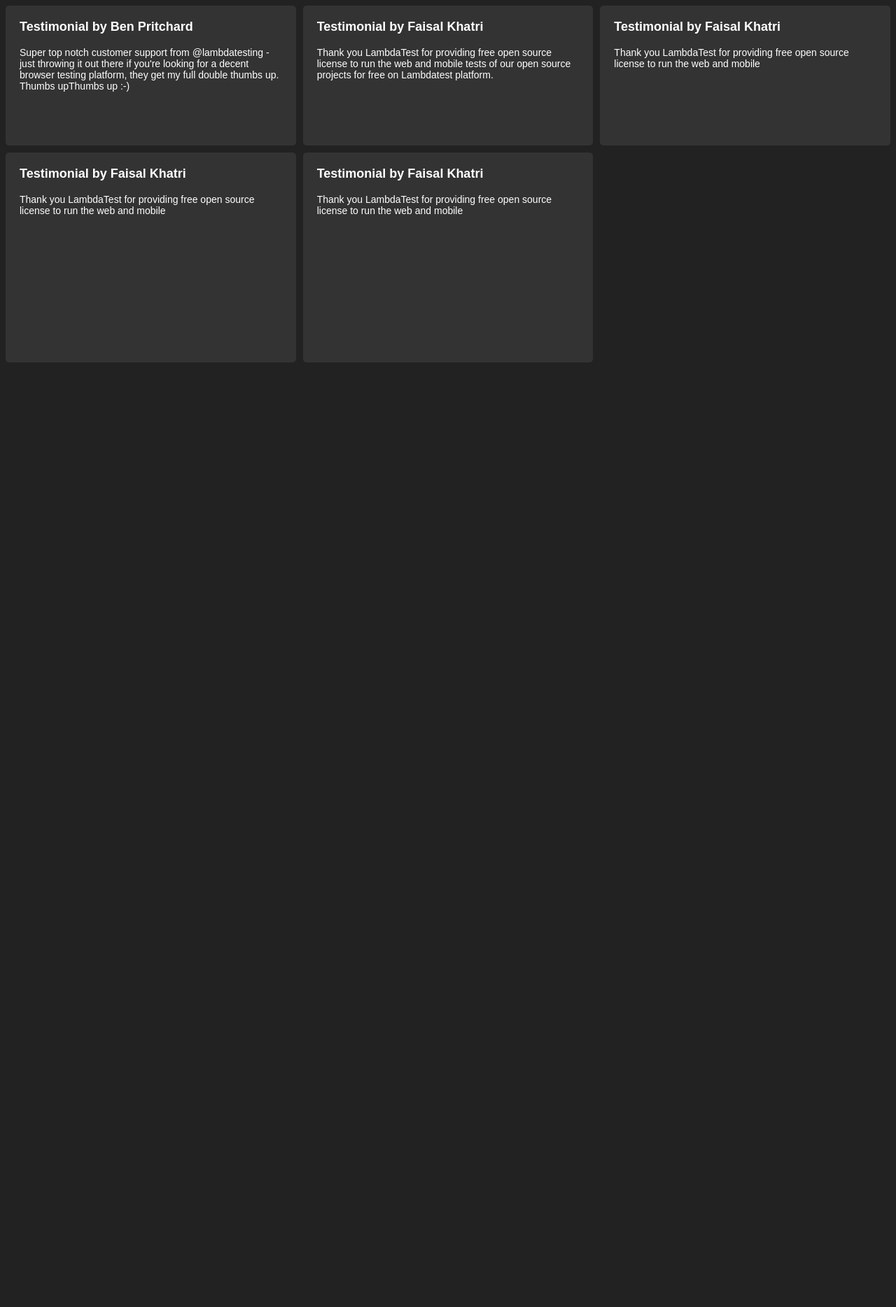
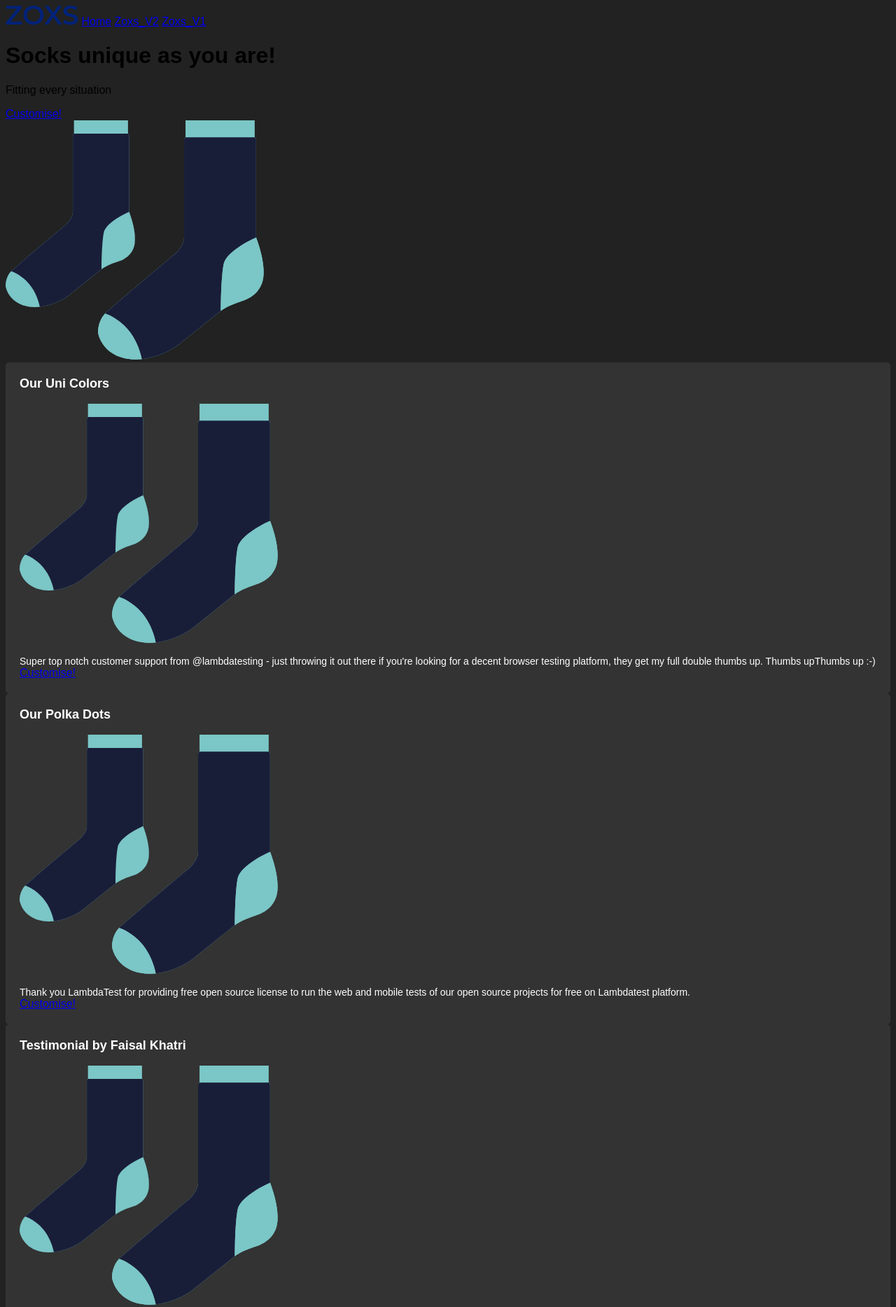
Before and after one commit to TamaraWe/test, a plain HTML site: page zoxs_v2_column_layout.html in a window 1280 px wide. Shown: the top 1868 px of the page at 70% size. Before the commit the page ends 800 px from the top, so only its background shows below. Drawn offline with Linux system fonts and the light colour scheme; a script that the page names is missing.

Commit message:
Update zoxs_v2_column_layout.html

```diff
--- a/zoxs_v2_column_layout.html
+++ b/zoxs_v2_column_layout.html
@@ -12,30 +12,95 @@
     <link href="https://fonts.googleapis.com/css2?family=Montserrat:ital,wght@0,100..900;1,100..900&display=swap" rel="stylesheet">
   </head>
   <body>
+    <header>
+      <nav class="flex-row gap-m section-m">
+        <img class="logo" src="assets\logo_zoxs.svg" alt="Logo zoxs"/>
+          <a href="#">Home</a>
+          <a href="./zoxs_v2_column_layout.html">Zoxs_V2</a>
+          <a href="./index.html">Zoxs_V1</a>
+      </nav>
+    </header>
     <main>
-      <div class="grid-container">
-        <div class="grid-item">
-          <h3>Testimonial by Ben Pritchard </h3>
+
+      <div class="section-l flex-row bg-ligth-blue">
+        <div class="hero section-m flex-row">
+          <div class="flex-column">
+            <h1>Socks unique as you are!</h1>
+            <p>Fitting every situation</p>
+            <a class="button bg-ligth-pink" href="./index.html">Customise!</a>
+          </div>
+          <div class="flex-column">
+            <img src="assets\uni_socks_illustration.svg" alt="Logo zoxs"/>
+          </div>
+        </div>
+      </div>
+
+      <div class="section-m grid gap-m">
+        <div class="grid-item flex-column gap-m shadow-pink">
+          <h3>Our Uni Colors</h3>
+          <img src="assets\uni_socks_illustration.svg" alt="Logo zoxs"/>
+          <p>Super top notch customer support from @lambdatesting - just throwing it out there if you're looking for a decent browser testing platform, they get my full double thumbs up. Thumbs upThumbs up :-)</p>
+          <a class="button bg-ligth-pink" href="./index.html">Customise!</a>
+        </div>
+        <div class="grid-item flex-column gap-m shadow-pink">
+          <h3>Our Polka Dots</h3>
+          <img src="assets\uni_socks_illustration.svg" alt="Logo zoxs"/>
+          <p>Thank you LambdaTest for providing free open source license to run the web and mobile tests of our open source projects for free on Lambdatest platform.</p>
+          <a class="button bg-ligth-pink" href="./index.html">Customise!</a>
+        </div>
+        <div class="grid-item flex-column gap-m shadow-pink">
+          <h3>Testimonial by Faisal Khatri</h3>
+          <img src="assets\uni_socks_illustration.svg" alt="Logo zoxs"/>
+          <p>Thank you LambdaTest for providing free open source license to run the web and mobile</p>
+          <a class="button bg-ligth-pink" href="./index.html">Customise!</a>
+        </div>
+      </div>
+
+
+      <div class="section-m grid gap-m">
+        <div class="grid-item flex-column gap-m bg-ligth-pink">
+          <h3>Our Uni Colors</h3>
+          <img src="assets\uni_socks_illustration.svg" alt="Logo zoxs"/>
           <p>Super top notch customer support from @lambdatesting - just throwing it out there if you're looking for a decent browser testing platform, they get my full double thumbs up. Thumbs upThumbs up :-)</p>
         </div>
-        <div class="grid-item">
-          <h3>Testimonial by Faisal Khatri</h3>
+        <div class="grid-item flex-column gap-m bg-ligth-pink">
+          <h3>Our Polka Dots</h3>
+          <img src="assets\uni_socks_illustration.svg" alt="Logo zoxs"/>
           <p>Thank you LambdaTest for providing free open source license to run the web and mobile tests of our open source projects for free on Lambdatest platform.</p>
         </div>
-        <div class="grid-item">
+        <div class="grid-item flex-column gap-m bg-ligth-pink">
           <h3>Testimonial by Faisal Khatri</h3>
+          <img src="assets\uni_socks_illustration.svg" alt="Logo zoxs"/>
           <p>Thank you LambdaTest for providing free open source license to run the web and mobile</p>
         </div>
-        <div class="grid-item">
+        <div class="grid-item flex-column gap-m bg-ligth-pink">
+          <h3>Our Uni Colors</h3>
+          <img src="assets\uni_socks_illustration.svg" alt="Logo zoxs"/>
+          <p>Super top notch customer support from @lambdatesting - just throwing it out there if you're looking for a decent browser testing platform, they get my full double thumbs up. Thumbs upThumbs up :-)</p>
+        </div>
+        <div class="grid-item flex-column gap-m bg-ligth-pink">
+          <h3>Our Polka Dots</h3>
+          <img src="assets\uni_socks_illustration.svg" alt="Logo zoxs"/>
+          <p>Thank you LambdaTest for providing free open source license to run the web and mobile tests of our open source projects for free on Lambdatest platform.</p>
+        </div>
+        <div class="grid-item flex-column gap-m bg-ligth-pink">
           <h3>Testimonial by Faisal Khatri</h3>
-          <p>Thank you LambdaTest for providing free open source license to run the web and mobile</p>
-        </div>
-        <div class="grid-item">
-          <h3>Testimonial by Faisal Khatri</h3>
+          <img src="assets\uni_socks_illustration.svg" alt="Logo zoxs"/>
           <p>Thank you LambdaTest for providing free open source license to run the web and mobile</p>
         </div>
       </div>
+
+
     </main>
+    <footer class="bg-dark-blue">
+      <div class="footer section-m">
+        <h3>Everything to know and find</h3>
+        <div class="flex-column">
+          <a href="./zoxs_v2_column_layout.html">Zoxs_V2</a>
+          <a href="./index.html">Zoxs_V1</a>
+        </div>
+    </div>
+    </footer>
 	<script src="index.js"></script>
   </body>
 </html>
```
